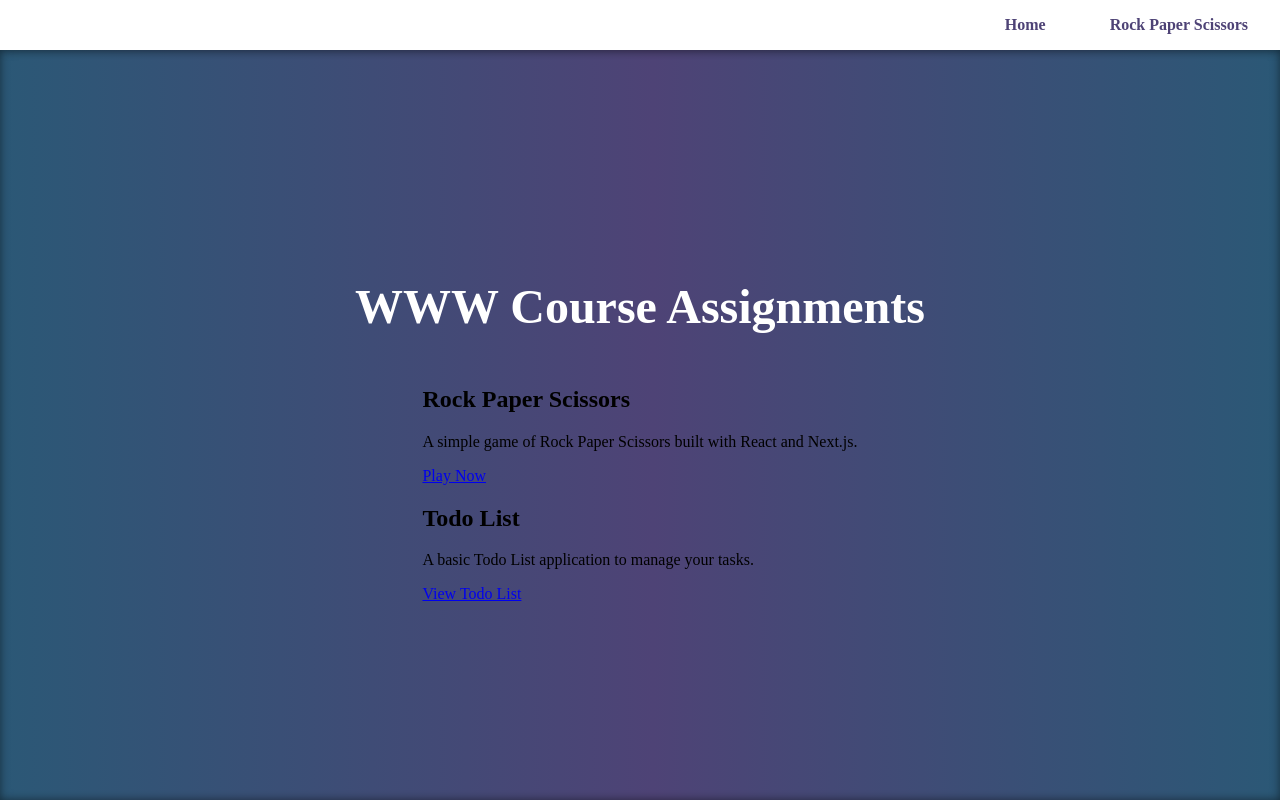
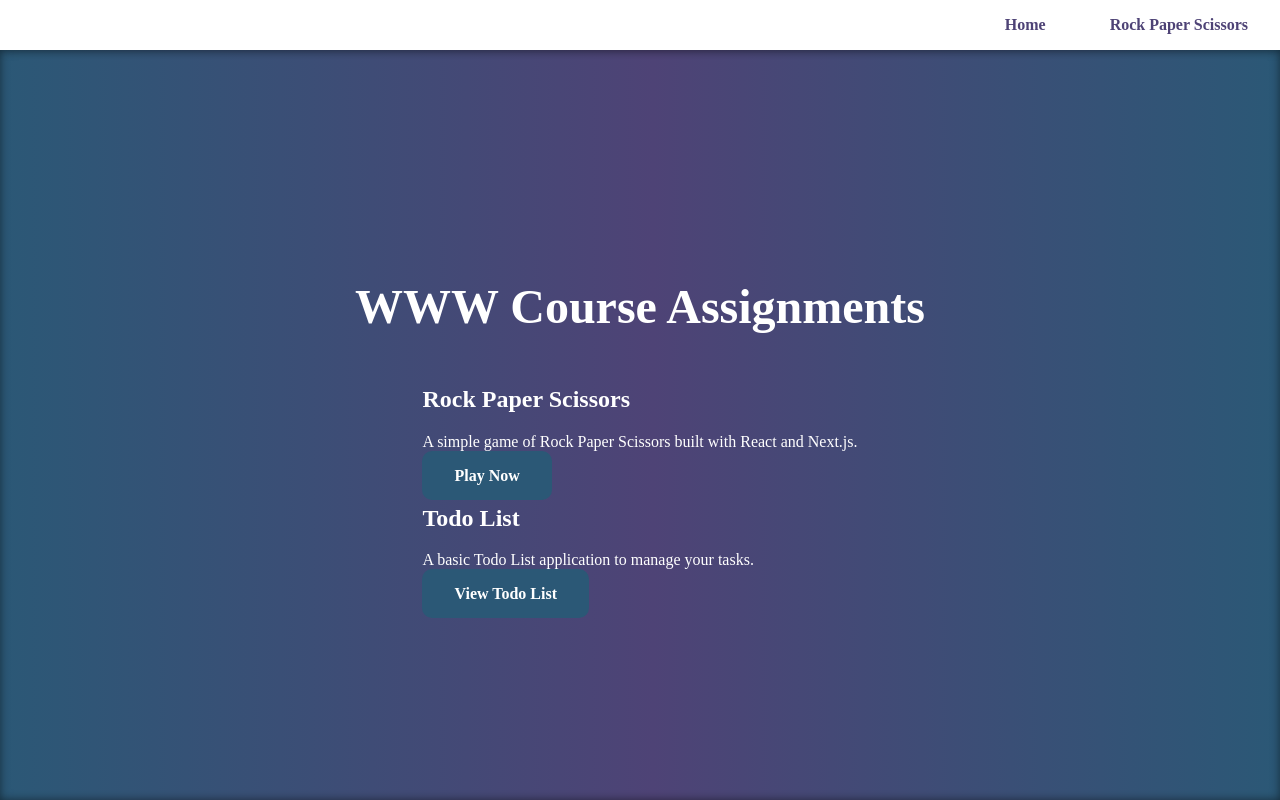
Before and after one commit to rserratos1/WWWCourseProjects, a Next.js app in the folder my-main-app/: page / in a window 1280 px wide. Built offline with nearby package versions, Linux system fonts and the light colour scheme; a web font is replaced by a local one.

Commit message:
I updated the landing page location and added a css

```diff
--- a/my-main-app/package.json
+++ b/my-main-app/package.json
@@ -19,6 +19,8 @@
     "react-dom": "^19.1.0"
   },
   "devDependencies": {
-    "tailwindcss-cli": "^0.1.2"
+    "autoprefixer": "^10.4.21",
+    "postcss": "^8.5.3",
+    "tailwindcss": "^4.1.7"
   }
 }
--- /dev/null
+++ b/my-main-app/src/app/landingPage/landingPage.css
@@ -0,0 +1,13 @@
+div {
+    color: white;
+}
+
+section a {
+    color: #fff;
+    text-decoration: none;
+    font-weight: bold;
+    transition: color 0.3s ease;
+    padding: 1rem 2rem;
+    background-color: #2b5876;
+    border-radius: 10px;
+}
--- a/my-main-app/src/app/landingPage/page.js
+++ b/my-main-app/src/app/landingPage/page.js
@@ -1,8 +1,26 @@
 // src/app/landingPage/page.js
+import React from "react";
+import "./landingPage.css";
+
 export default function LandingPage() {
   return (
     <main>
-      <div className="container">Hello, blank page? 😊</div>
+      <h1>WWW Course Assignments</h1>
+      <section className="flex flex-row gap-4">
+        <div className="flex-1 text-color-white">
+          <h2>Rock Paper Scissors</h2>
+          <p>
+            A simple game of Rock Paper Scissors built with React and Next.js.
+          </p>
+          <a href="/rockPaperScissors">Play Now</a>
+        </div>
+
+        <div className="flex-1">
+          <h2>Todo List</h2>
+          <p>A basic Todo List application to manage your tasks.</p>
+          <a href="/todoList">View Todo List</a>
+        </div>
+      </section>
     </main>
   );
 }
--- a/my-main-app/src/app/page.js
+++ b/my-main-app/src/app/page.js
@@ -1,23 +1,6 @@
 // src/app/page.js
+import React from "react";
+import LandingPage from "./landingPage/page";
 export default function HomePage() {
-  return (
-    <main>
-      <h1>WWW Course Assignments</h1>
-      <section className="flex flex-row gap-4">
-        <div className="flex-1 text-color-white">
-          <h2>Rock Paper Scissors</h2>
-          <p>
-            A simple game of Rock Paper Scissors built with React and Next.js.
-          </p>
-          <a href="/rockPaperScissors">Play Now</a>
-        </div>
-
-        <div className="flex-1 text-color-white">
-          <h2>Todo List</h2>
-          <p>A basic Todo List application to manage your tasks.</p>
-          <a href="/todoList">View Todo List</a>
-        </div>
-      </section>
-    </main>
-  );
+  return <LandingPage />;
 }
```
Also changed, not shown: 1 other file (tests, documents, lock files or other folders).
